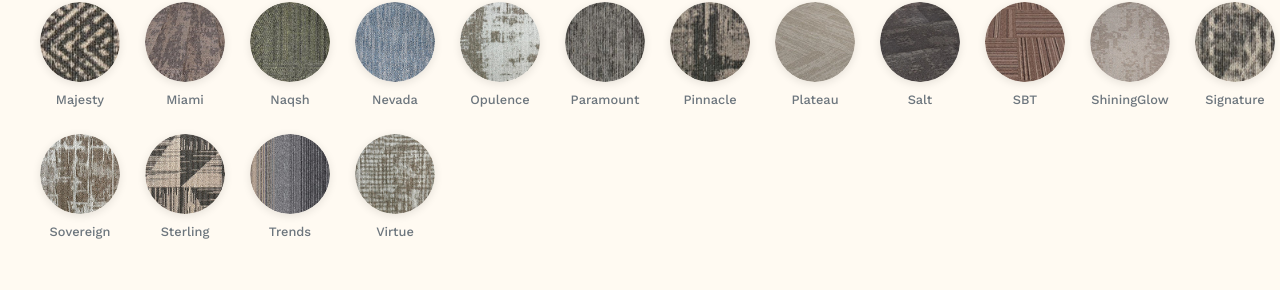
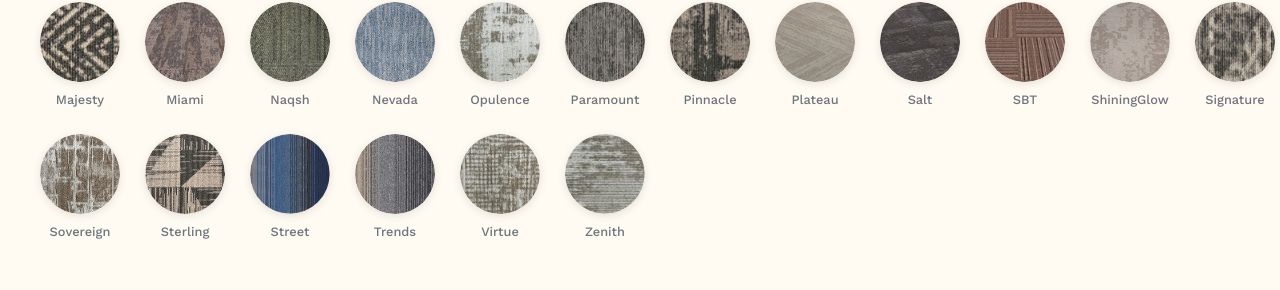
Before and after one commit to webtesting22/gaia-sanson-flooring, a Vue app: page /categories/carpet-tiles in a window 1280 px wide. Shown: the part 1495-1785 px from the top of the page. Built offline with nearby package versions, Linux system fonts and the light colour scheme; a web font is replaced by a local one.

Commit message:
Refactor code structure for improved readability and maintainability

```diff
--- a/src/components/OtherComponents/Categories/Layouts/CarpetTilesLayout/CarpetTilesLayout.vue
+++ b/src/components/OtherComponents/Categories/Layouts/CarpetTilesLayout/CarpetTilesLayout.vue
@@ -542,6 +542,18 @@ const designSwatchesData = [
     code: "Virtue",
     pdf: "https://prepseed-files.prepseed.com/gaia/pdfs/GAIA_VIRTUE.pdf",
   },
+  {
+    image: "/Images/CarpetCircleImages/new_added/street.png",
+    name: "GAIA Collection",
+    code: "Street",
+    pdf: "https://prepseed-files.prepseed.com/gaia/pdfs/GAIA_STREET.pdf",
+  },
+  {
+    image: "/Images/CarpetCircleImages/new_added/zenith.png",
+    name: "GAIA Collection",
+    code: "Zenith",
+    pdf: "https://prepseed-files.prepseed.com/gaia/pdfs/GAIA_ZENITH.pdf",
+  },
 
   // {
   //   image: "/Images/CarpetCircleImages/90020052.png",
```
Also changed, not shown: public/Images/CarpetCircleImages/new_added/street.png (added), public/Images/CarpetCircleImages/new_added/zenith.png (added).
